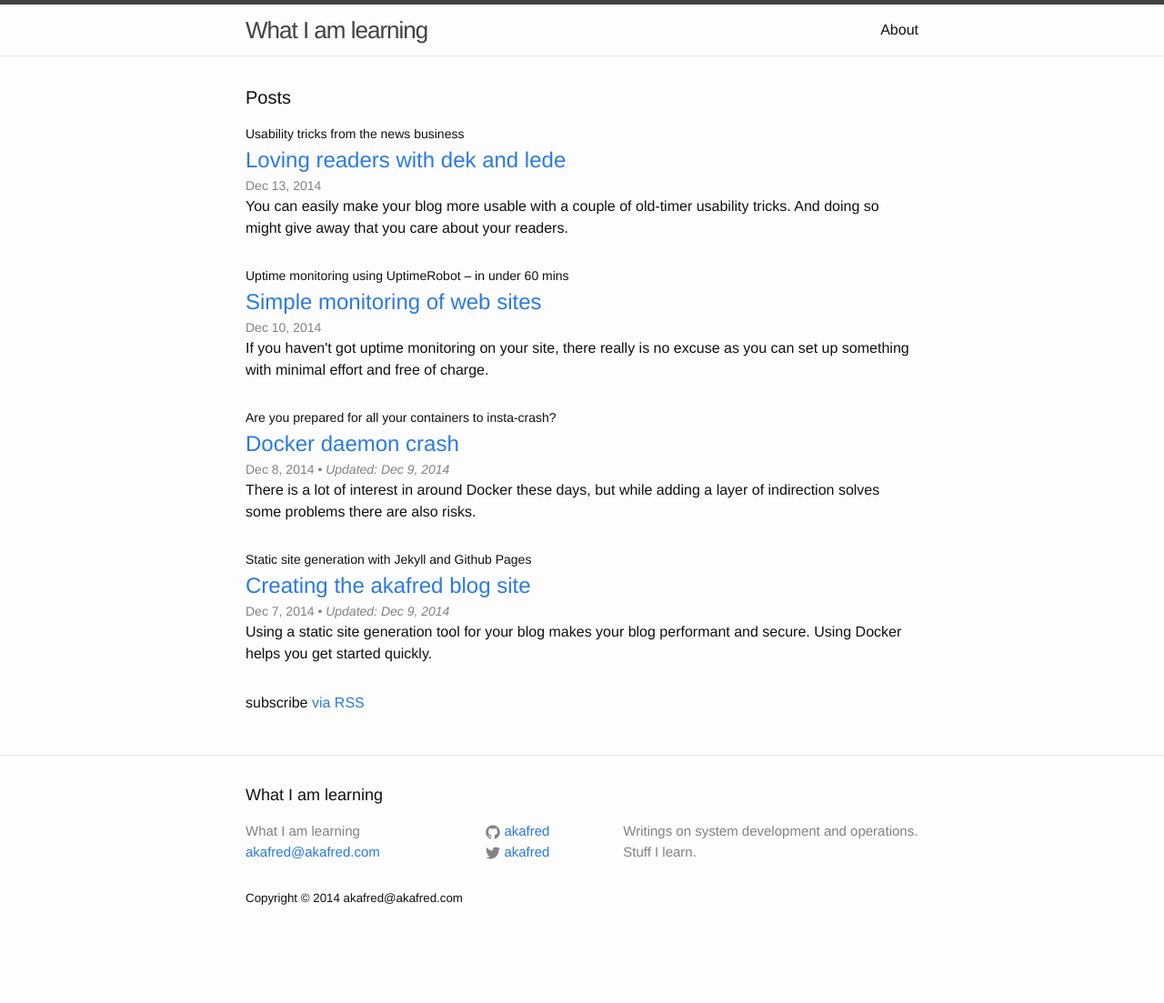
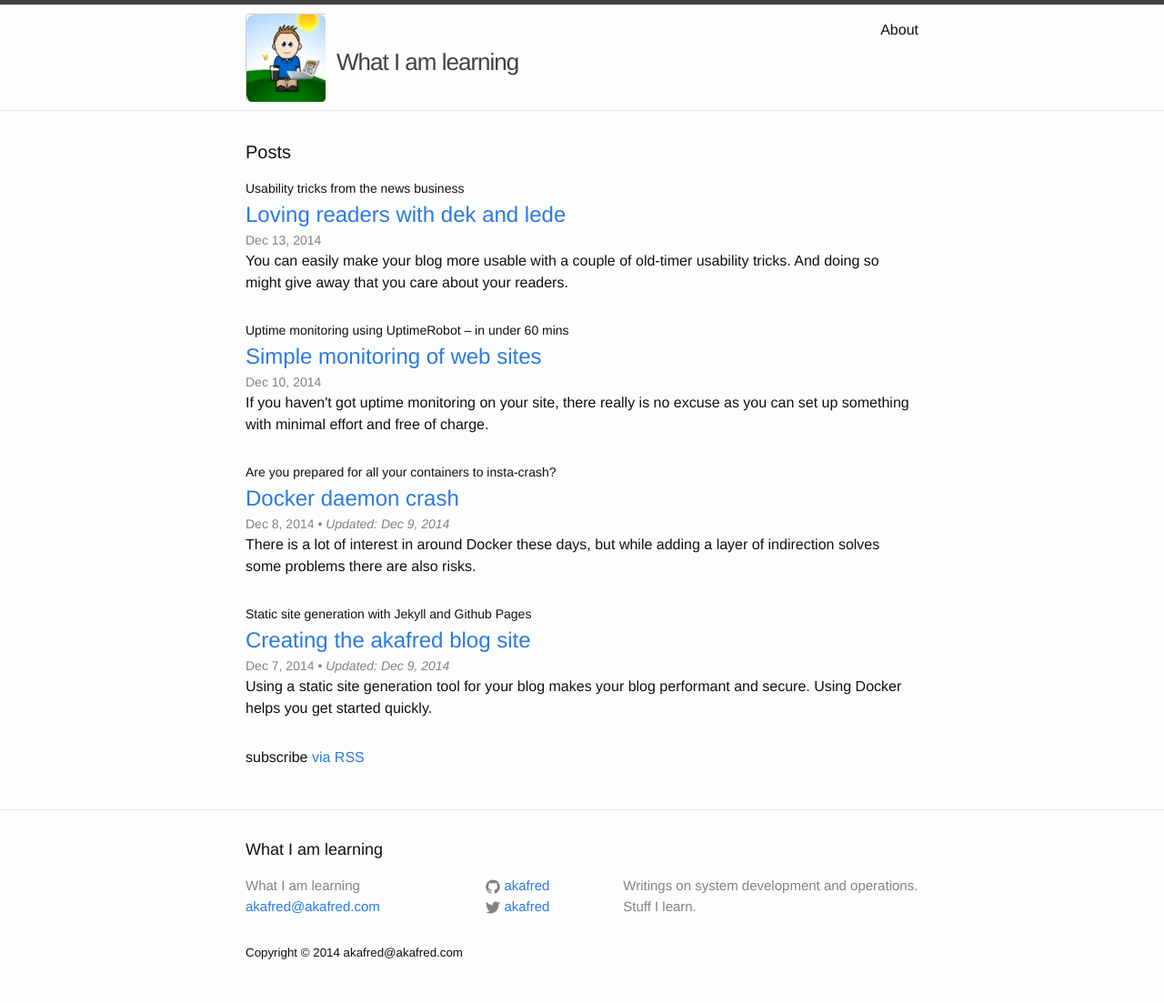
Before and after one commit to camillesalvador/akafred.github.io, a Jekyll site: the page built from index.html, in a window 1280 px wide. Shown: the whole page at 91% size. Built offline with Jekyll 4.4.1, drawn with Linux system fonts in a browser that asks for light colours; comment, search, counter and statistics services are not loaded; before the commit the page ends 1043 px from its top, so only the background shows below that.

Commit message:
Add akafred.png to header.

```diff
--- a/_sass/_layout.scss
+++ b/_sass/_layout.scss
@@ -11,11 +11,20 @@
 }
 
 .site-title {
+
     font-size: 26px;
     line-height: 56px;
     letter-spacing: -1px;
     margin-bottom: 0;
     float: left;
+
+    margin-top: 10px;
+    background-image: url(akafred.png);
+    background-repeat: no-repeat;
+    background-position: left top;
+    padding-top: 25px;
+    padding-left: 100px;
+    padding-bottom: 25px;
 
     &,
     &:visited {
```
Also changed, not shown: css/akafred.png (added).
